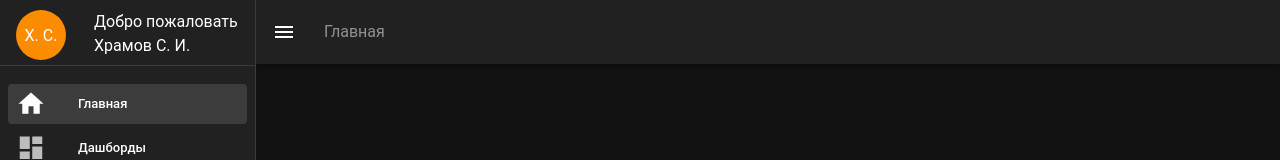
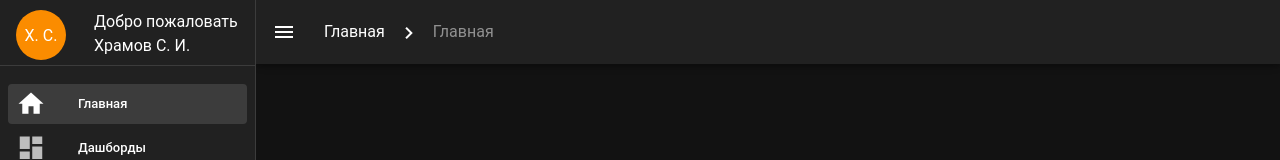
Before and after one commit to hramov/bi, a Vue app in the folder ui/: page /#/ in a window 1280 px wide. Shown: the top 160 px of the page. Built offline with nearby package versions, Linux system fonts and the light colour scheme; no server answers.

Commit message:
fixing breadcrumbs

```diff
--- a/ui/src/modules/store/app.store.ts
+++ b/ui/src/modules/store/app.store.ts
@@ -6,9 +6,14 @@
    const router = useRouter();
 
    const pagesMapper = {
-      'dashboards': 'Дашборды',
-      'dashboard': 'Дашборд',
-      'data_sources': 'Источники данных'
+      'dashboards': {
+         title: 'Дашборды',
+         path: '/dashboards',
+      },
+      'data_sources': {
+         title: 'Источники данных',
+         path: '/data_sources'
+      }
    }
 
    const sortOptions = [
@@ -31,7 +36,7 @@
    ]
 
    const calcBreadcrumbs = computed(() => {
-      return Array.from(new Set(router.currentRoute.value.fullPath.split('/').filter(el => el != 1).map(el => el === "" ? "Главная" : pagesMapper[el]))).filter(el => el);
+      return Array.from(new Set(router.currentRoute.value.fullPath.split('/').filter(el => el != 'Главная').map(el => el === "" ? { title: 'Главная', path: '/'} : pagesMapper[el]))).filter(el => el);
    });
 
    return {
--- a/ui/src/views/layout/components/Page.vue
+++ b/ui/src/views/layout/components/Page.vue
@@ -1,6 +1,8 @@
 <script setup lang="ts">
 import { useAppStore } from "../../../modules/store/app.store";
+import {useRouter} from "vue-router";
 
+const router = useRouter();
 const emit = defineEmits(['drawer']);
 const props = defineProps(['title'])
 const store = useAppStore();
@@ -12,6 +14,10 @@
     <v-app-bar-nav-icon @click="emit('drawer')"></v-app-bar-nav-icon>
 
     <v-breadcrumbs v-if="props.title" :items="[...store.calcBreadcrumbs, props.title]">
+      <template v-slot:title="{ item }">
+        <p style="cursor:pointer;" @click="router.push(item.path)">{{ item.title }}</p>
+      </template>
+
       <template v-slot:divider>
         <v-icon icon="mdi-chevron-right"></v-icon>
       </template>
--- a/ui/src/views/single_dashboard/SingleDashboard.vue
+++ b/ui/src/views/single_dashboard/SingleDashboard.vue
@@ -56,7 +56,6 @@
     counter++;
   }
 
-  console.log(layout.value)
   await nextTick(() => onContainerResized());
 });
 
@@ -89,7 +88,7 @@
 </script>
 
 <template>
-  <Page :title="store.dashboard.title">
+  <Page :title="{ title: store.dashboard.title, path: store.dashboard.title + '/' + store.dashboard.dash_id}">
     <template v-slot:toolbar>
       <v-btn color="green" style="margin-right: 20px">
         Добавить
```
